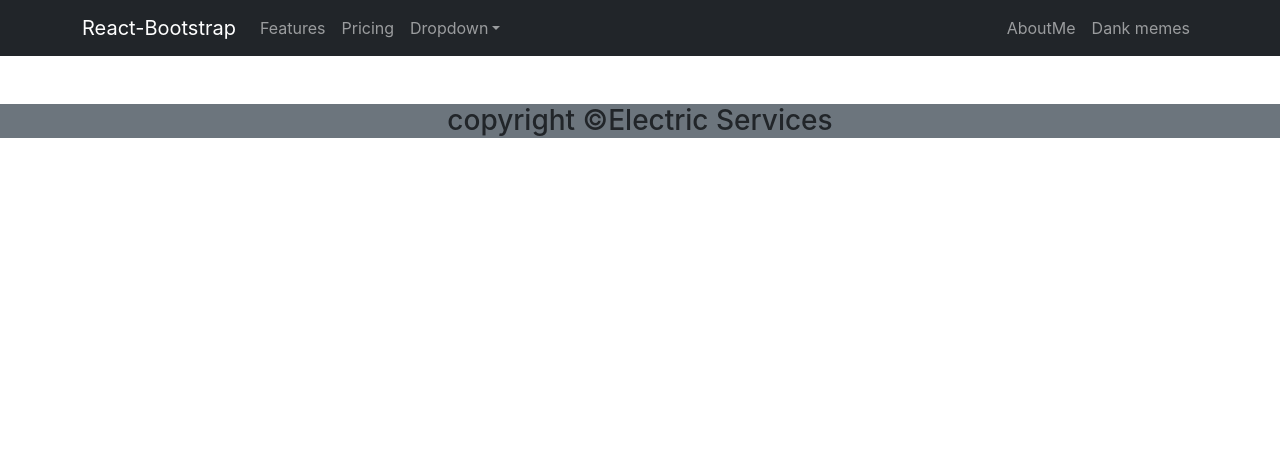
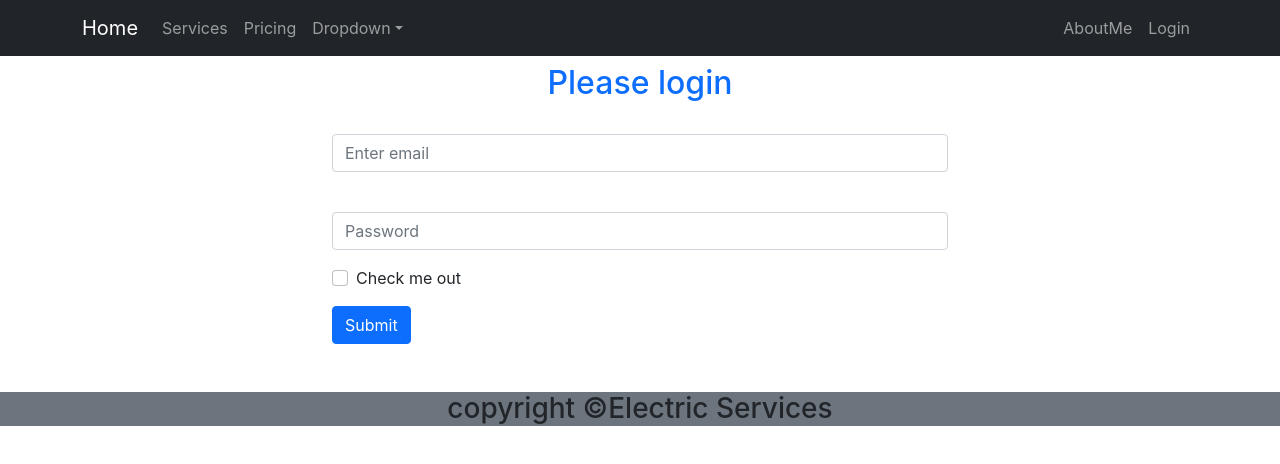
Before and after one commit to Hridoyshom/electricity-service, a React (Create React App) app: page /login in a window 1280 px wide. Shown: the top 464 px of the page. Built offline with nearby package versions, Linux system fonts and the light colour scheme.

Commit message:
login for created

```diff
--- a/src/App.js
+++ b/src/App.js
@@ -3,8 +3,11 @@ import { Route, Routes } from 'react-router-dom';
 import './App.css';
 import AboutMe from './Pages/AboutMe/AboutMe';
 import Home from './Pages/Home/Home/Home';
+import Login from './Pages/Login/Login';
+import ServiceDetails from './Pages/ServiceDetail/ServiceDetails';
 import Footer from './Pages/Shared/Footer/Footer';
 import Header from './Pages/Shared/Header/Header';
+import NotFound from './Pages/Shared/NotFound/NotFound';
 
 
 
@@ -14,7 +17,11 @@ function App() {
       <Header></Header>
       <Routes>
         <Route path='/' element={<Home></Home>}></Route>
+        <Route path='home' element={<Home></Home>}></Route>
+        <Route path='/service/:serviceId' element={<ServiceDetails></ServiceDetails>}></Route>
         <Route path='/about' element={<AboutMe></AboutMe>}></Route>
+        <Route path='/login' element={<Login></Login>}></Route>
+        <Route path='*' element={<NotFound></NotFound>}></Route>
 
       </Routes>
       <Footer></Footer>
--- a/src/Pages/Home/Services/Services.js
+++ b/src/Pages/Home/Services/Services.js
@@ -15,7 +15,7 @@ const Services = () => {
 
 
     return (
-        <div>
+        <div id='services' >
             <h1 className='mt-5 text-center ' >our services</h1>
             <div className="services-container">
                 {
--- /dev/null
+++ b/src/Pages/Login/Login.js
@@ -0,0 +1,32 @@
+import React from 'react';
+import { Button, Form } from 'react-bootstrap';
+
+const Login = () => {
+    return (
+        <div className='container w-50 mx-auto' >
+            <h2 className='text-primary text-center mt-2 ' >Please login</h2>
+            <Form>
+                <Form.Group className="mb-3" controlId="formBasicEmail">
+                    <Form.Label></Form.Label>
+                    <Form.Control type="email" placeholder="Enter email" />
+                    <Form.Text className="text-muted">
+
+                    </Form.Text>
+                </Form.Group>
+
+                <Form.Group className="mb-3" controlId="formBasicPassword">
+                    <Form.Label></Form.Label>
+                    <Form.Control type="password" placeholder="Password" />
+                </Form.Group>
+                <Form.Group className="mb-3" controlId="formBasicCheckbox">
+                    <Form.Check type="checkbox" label="Check me out" />
+                </Form.Group>
+                <Button variant="primary" type="submit">
+                    Submit
+                </Button>
+            </Form>
+        </div>
+    );
+};
+
+export default Login;
--- /dev/null
+++ b/src/Pages/ServiceDetail/ServiceDetails.js
@@ -0,0 +1,13 @@
+import React from 'react';
+import { useParams } from 'react-router-dom';
+
+const ServiceDetails = () => {
+    const { serviceId } = useParams();
+    return (
+        <div>
+            <h1>heloooo:{serviceId}</h1>
+        </div>
+    );
+};
+
+export default ServiceDetails;
--- a/src/Pages/Shared/Header/Header.js
+++ b/src/Pages/Shared/Header/Header.js
@@ -1,16 +1,17 @@
 import React from 'react';
 import { Container, Nav, Navbar, NavDropdown } from 'react-bootstrap';
+import { Link } from 'react-router-dom';
 
 const Header = () => {
     return (
         <>
-            <Navbar collapseOnSelect expand="lg" bg="dark" variant="dark">
+            <Navbar collapseOnSelect expand="lg" bg="dark" sticky="top" variant="dark">
                 <Container>
-                    <Navbar.Brand href="#home">React-Bootstrap</Navbar.Brand>
+                    <Navbar.Brand as={Link} to="/">Home</Navbar.Brand>
                     <Navbar.Toggle aria-controls="responsive-navbar-nav" />
                     <Navbar.Collapse id="responsive-navbar-nav">
                         <Nav className="me-auto">
-                            <Nav.Link href="#features">Features</Nav.Link>
+                            <Nav.Link href="home#services">Services</Nav.Link>
                             <Nav.Link href="#pricing">Pricing</Nav.Link>
                             <NavDropdown title="Dropdown" id="collasible-nav-dropdown">
                                 <NavDropdown.Item href="#action/3.1">Action</NavDropdown.Item>
@@ -21,9 +22,9 @@ const Header = () => {
                             </NavDropdown>
                         </Nav>
                         <Nav>
-                            <Nav.Link href="/about">AboutMe</Nav.Link>
-                            <Nav.Link eventKey={2} href="#memes">
-                                Dank memes
+                            <Nav.Link as={Link} to="/about">AboutMe</Nav.Link>
+                            <Nav.Link as={Link} to="login" >
+                                Login
                             </Nav.Link>
                         </Nav>
                     </Navbar.Collapse>
--- /dev/null
+++ b/src/Pages/Shared/NotFound/NotFound.js
@@ -0,0 +1,11 @@
+import React from 'react';
+
+const NotFound = () => {
+    return (
+        <div>
+            <img src="https://colorlib.com/cdn-cgi/image/quality=80,format=auto,onerror=redirect,metadata=none/wp/wp-content/uploads/sites/2/404-error-page-templates.jpg" alt="" />
+        </div>
+    );
+};
+
+export default NotFound;
--- a/src/Service.js
+++ b/src/Service.js
@@ -1,14 +1,19 @@
 import React from 'react';
+import { useNavigate } from 'react-router-dom';
 import './Service.css'
 const Service = ({ service }) => {
-    const { name, img, description, price } = service;
+    const { id, name, img, description, price } = service;
+    const navigate = useNavigate();
+    const navigateToServiceDetail = id => {
+        navigate(`/service/${id}`)
+    }
     return (
         <div className="service" >
             <img src={img} alt="" />
             <h2  >this is service: {name}</h2>
             <p>price:{price}</p>
             <p><small>{description}</small></p>
-            <button className='btn btn-primary' >Book:{name}</button>
+            <button onClick={() => navigateToServiceDetail(id)} className='btn btn-primary' >Book:{name}</button>
         </div>
     );
 };
```
Also changed, not shown: src/Register/Register.js (added, +11 -0 lines).
